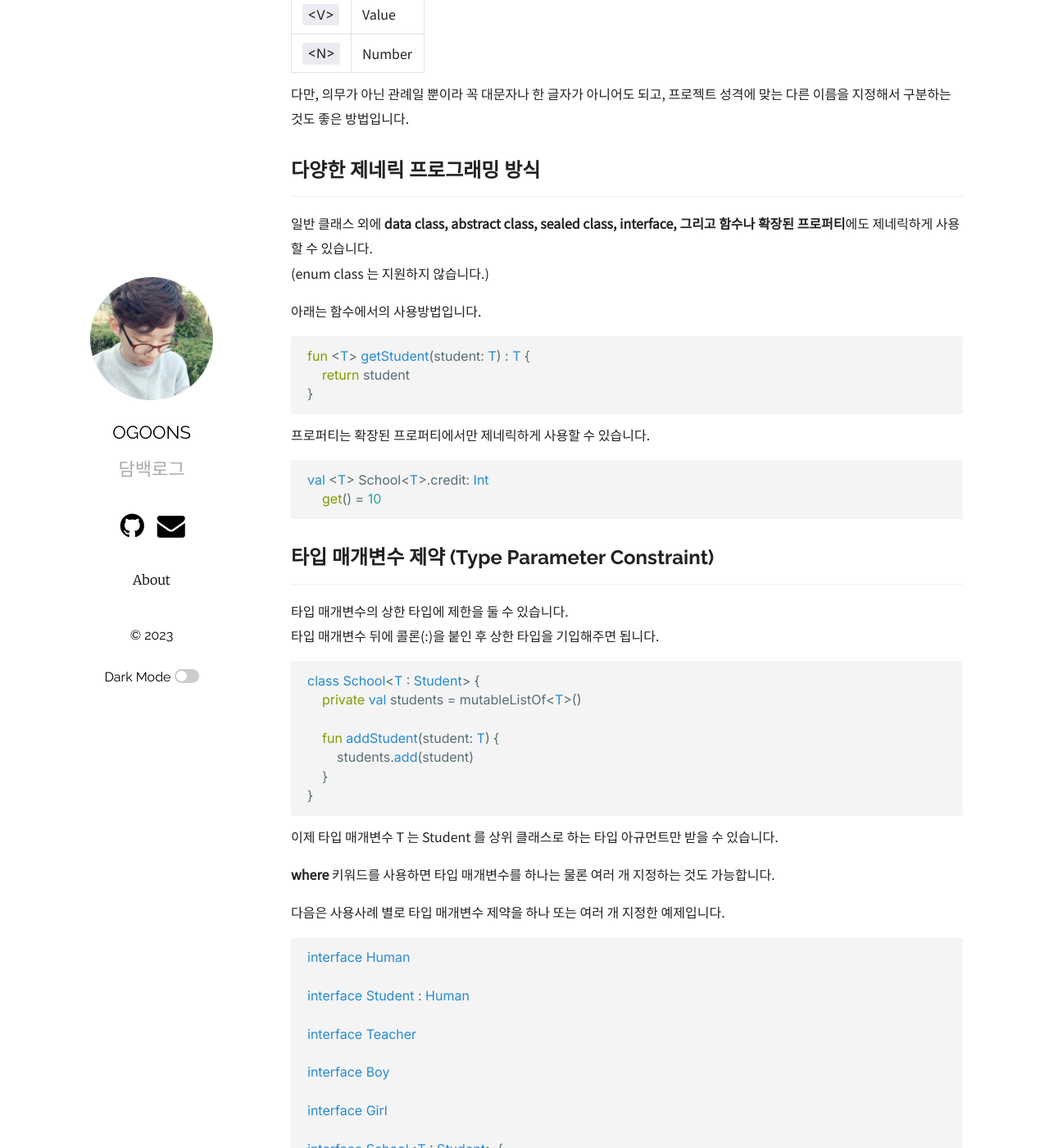
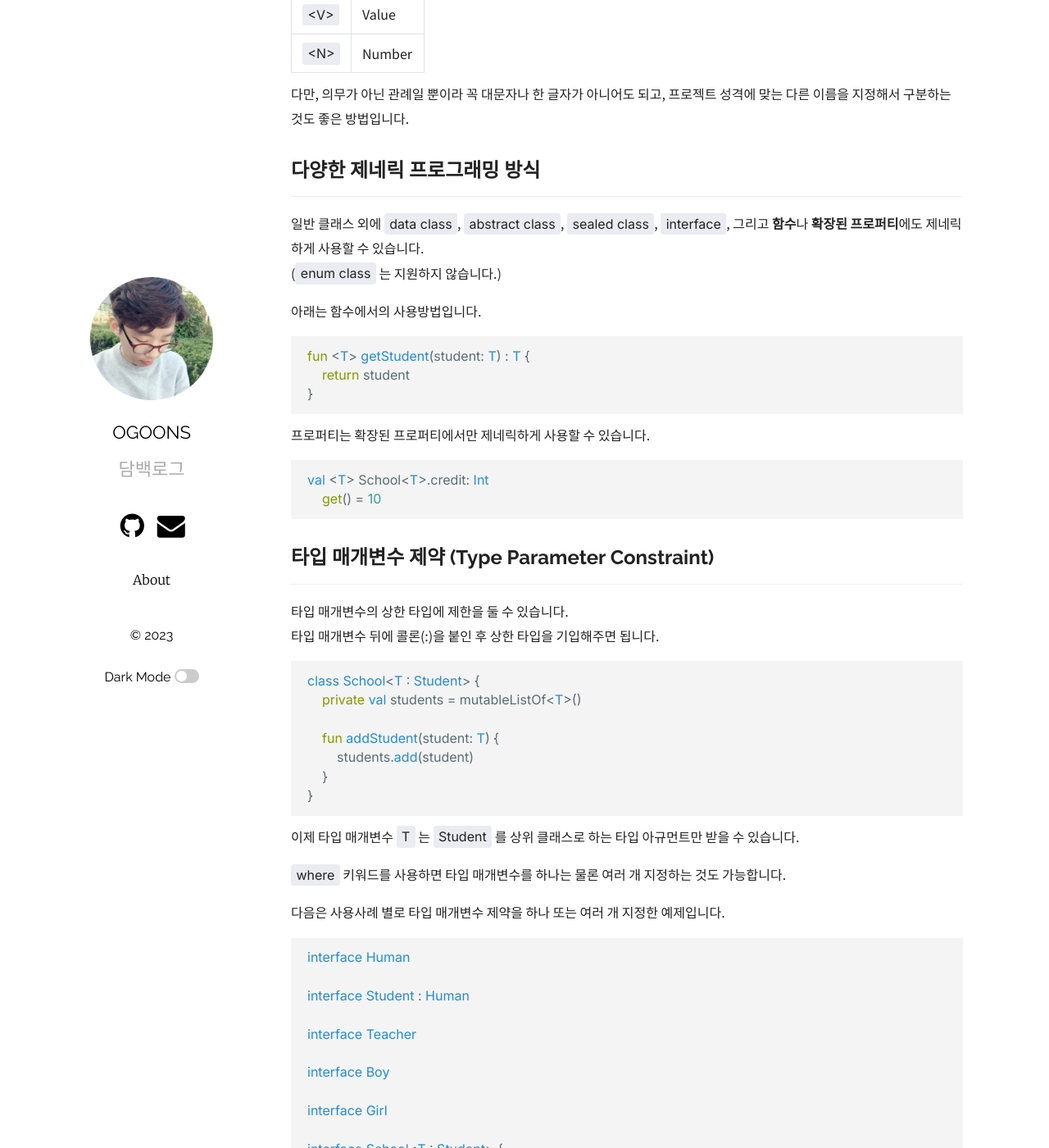
Before and after one commit to ogoons/ogoons.github.io, a Jekyll site: the page built from _posts/2023-09-04-kotlin-generic-part-1.md, in a window 1280 px wide and 1400 px high, scrolled down 1167 px. Shown: the whole window at 82% size. Built offline with Jekyll 4.4.1, drawn with Linux system fonts in a browser that asks for light colours; comment, search, counter and statistics services are not loaded.

```diff
--- a/_posts/2023-09-04-kotlin-generic-part-1.md
+++ b/_posts/2023-09-04-kotlin-generic-part-1.md
@@ -50,8 +50,8 @@ fun main() {
 
 ## 다양한 제네릭 프로그래밍 방식
 
-일반 클래스 외에 **data class, abstract class, sealed class, interface, 그리고 함수나 확장된 프로퍼티**에도 제네릭하게 사용할 수 있습니다.
-(enum class 는 지원하지 않습니다.)
+일반 클래스 외에 `data class`, `abstract class`, `sealed class`, `interface`, 그리고 **함수**나 **확장된 프로퍼티**에도 제네릭하게 사용할 수 있습니다.
+(`enum class` 는 지원하지 않습니다.)
 
 아래는 함수에서의 사용방법입니다.
 
@@ -84,9 +84,9 @@ class School<T : Student> {
 }
 ~~~
 
-이제 타입 매개변수 T 는 Student 를 상위 클래스로 하는 타입 아규먼트만 받을 수 있습니다.
+이제 타입 매개변수 `T` 는 `Student` 를 상위 클래스로 하는 타입 아규먼트만 받을 수 있습니다.
 
-**where** 키워드를 사용하면 타입 매개변수를 하나는 물론 여러 개 지정하는 것도 가능합니다.
+`where` 키워드를 사용하면 타입 매개변수를 하나는 물론 여러 개 지정하는 것도 가능합니다.
 
 다음은 사용사례 별로 타입 매개변수 제약을 하나 또는 여러 개 지정한 예제입니다.
 
```
